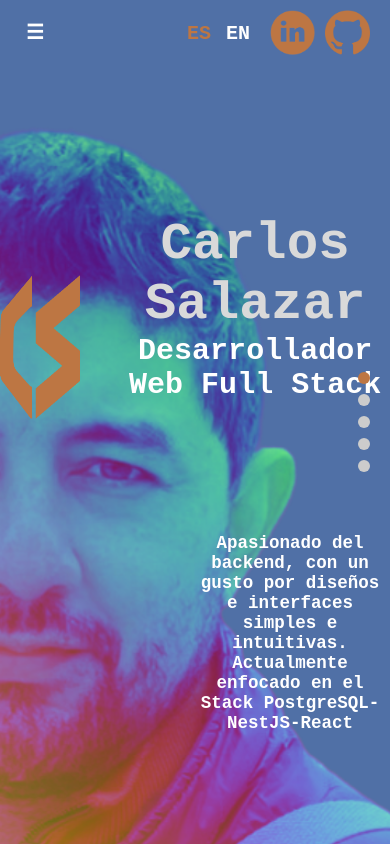
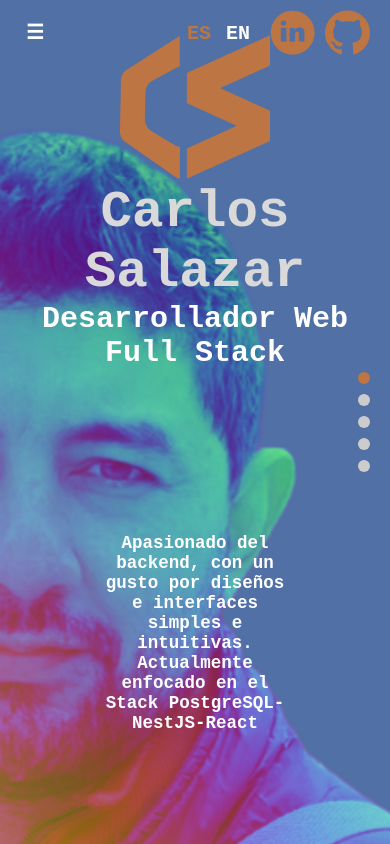
Before and after one commit to telcash/portfolio, a React (Create React App) app: page / in a window 390 px wide. Built offline with nearby package versions, Linux system fonts and the light colour scheme.

Commit message:
Ajustado diseño responsive en hero

```diff
--- a/src/components/containers/hero/hero.css
+++ b/src/components/containers/hero/hero.css
@@ -60,3 +60,16 @@
     font-size: 1.75rem;
     margin-left: 190px;
 }
+
+@media (max-width: 900px) {
+    .hero-header {
+        flex-flow: column nowrap;
+        align-items: center;
+        justify-content: center;
+    }
+
+    .hero-description {
+        margin-left: 0;
+        text-align: center;
+    }
+}
```
